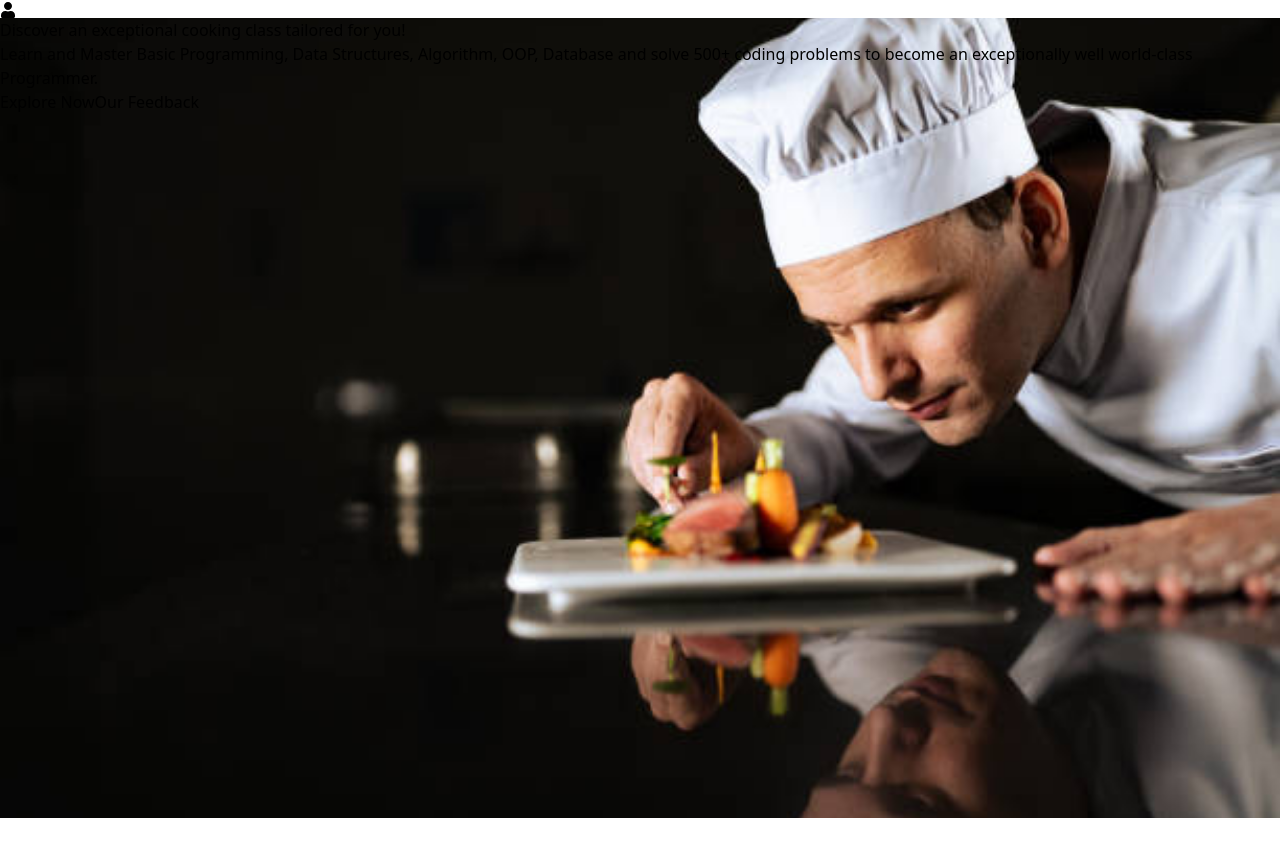
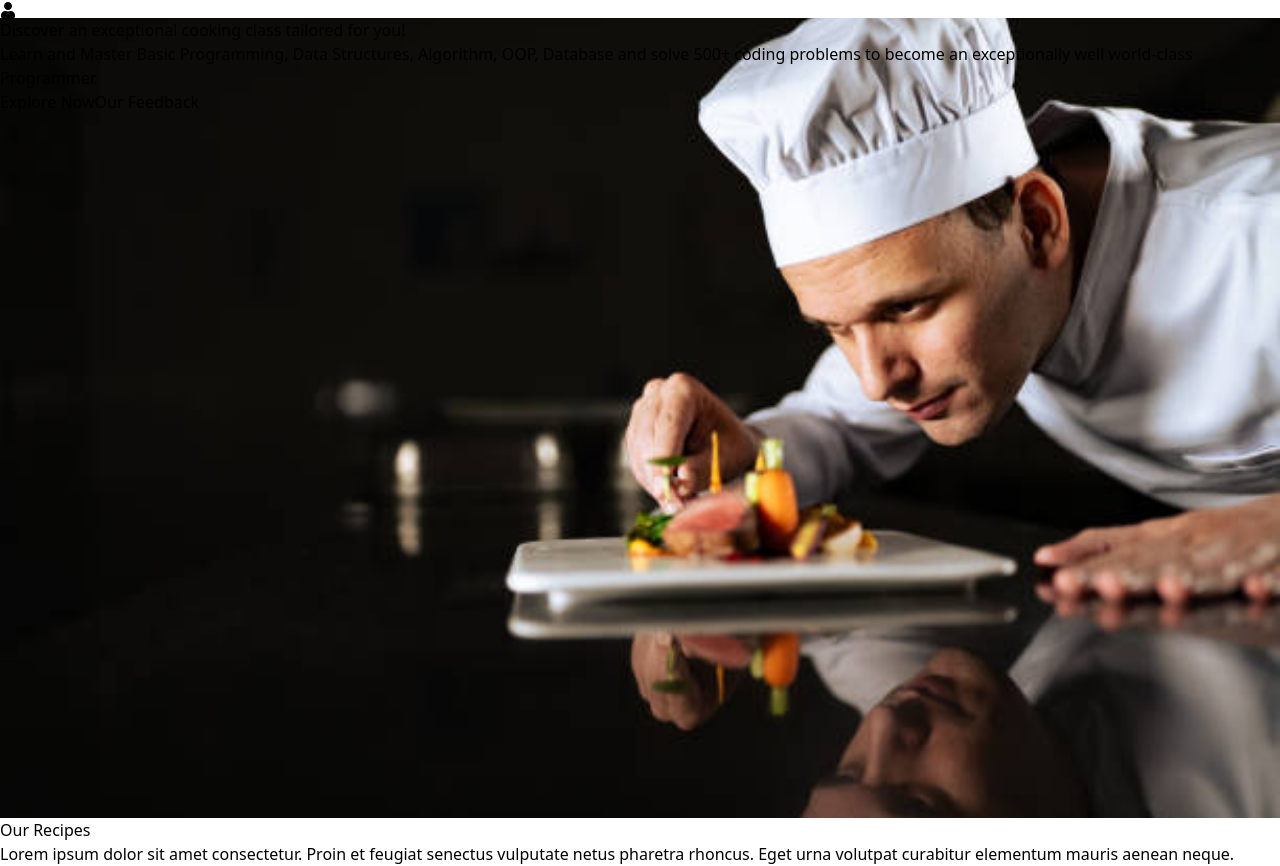
Before and after one commit to ranamiah221/B9A7-react, a React (Vite) app: page / in a window 1280 px wide. Shown: the part 1422-2288 px from the top of the page. Before the commit the page ends 2240 px from the top, so only its background shows below. Built offline with nearby package versions, Linux system fonts and the light colour scheme.

Commit message:
added rercipes section

```diff
--- a/src/App.jsx
+++ b/src/App.jsx
@@ -1,6 +1,7 @@
 import './App.css'
 import Banner from './components/Banner/Banner'
 import Header from './components/Header/Header'
+import Recipes from './components/Recipes/Recipes'
 
 function App() {
 
@@ -9,6 +10,8 @@ function App() {
     <>
        <Header></Header>
        <Banner></Banner>
+       <Recipes></Recipes>
+
     </>
   )
 }
--- /dev/null
+++ b/src/components/Recipes/Recipes.jsx
@@ -0,0 +1,11 @@
+
+const Recipes = () => {
+    return (
+        <div className="text-center w-2/4 mx-auto mt-16 mb-10">
+            <h2 className="text-4xl font-bold mb-5">Our Recipes</h2>
+            <p>Lorem ipsum dolor sit amet consectetur. Proin et feugiat senectus vulputate netus pharetra rhoncus. Eget urna volutpat curabitur elementum mauris aenean neque.</p>
+        </div>
+    );
+};
+
+export default Recipes;
```
